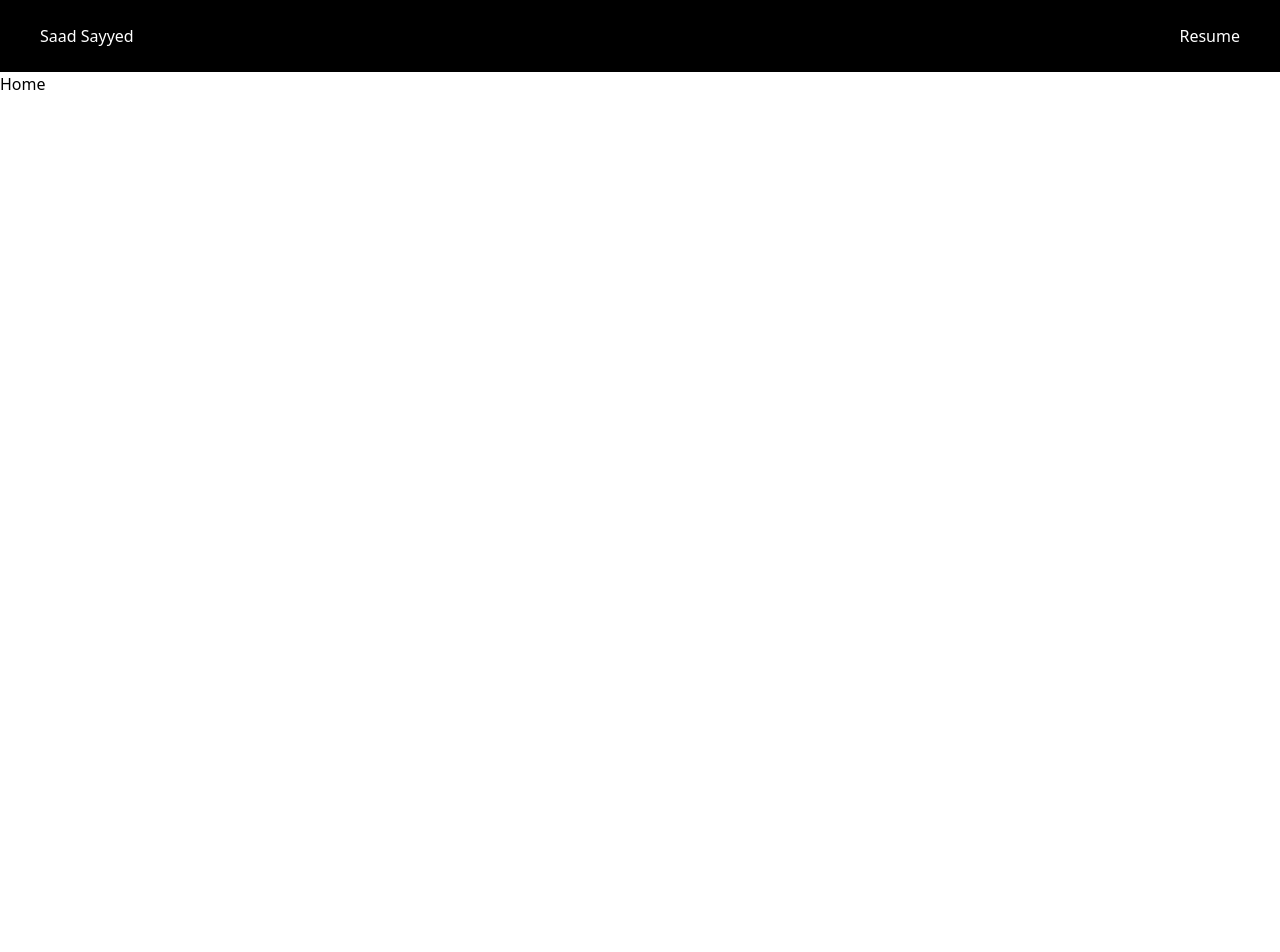
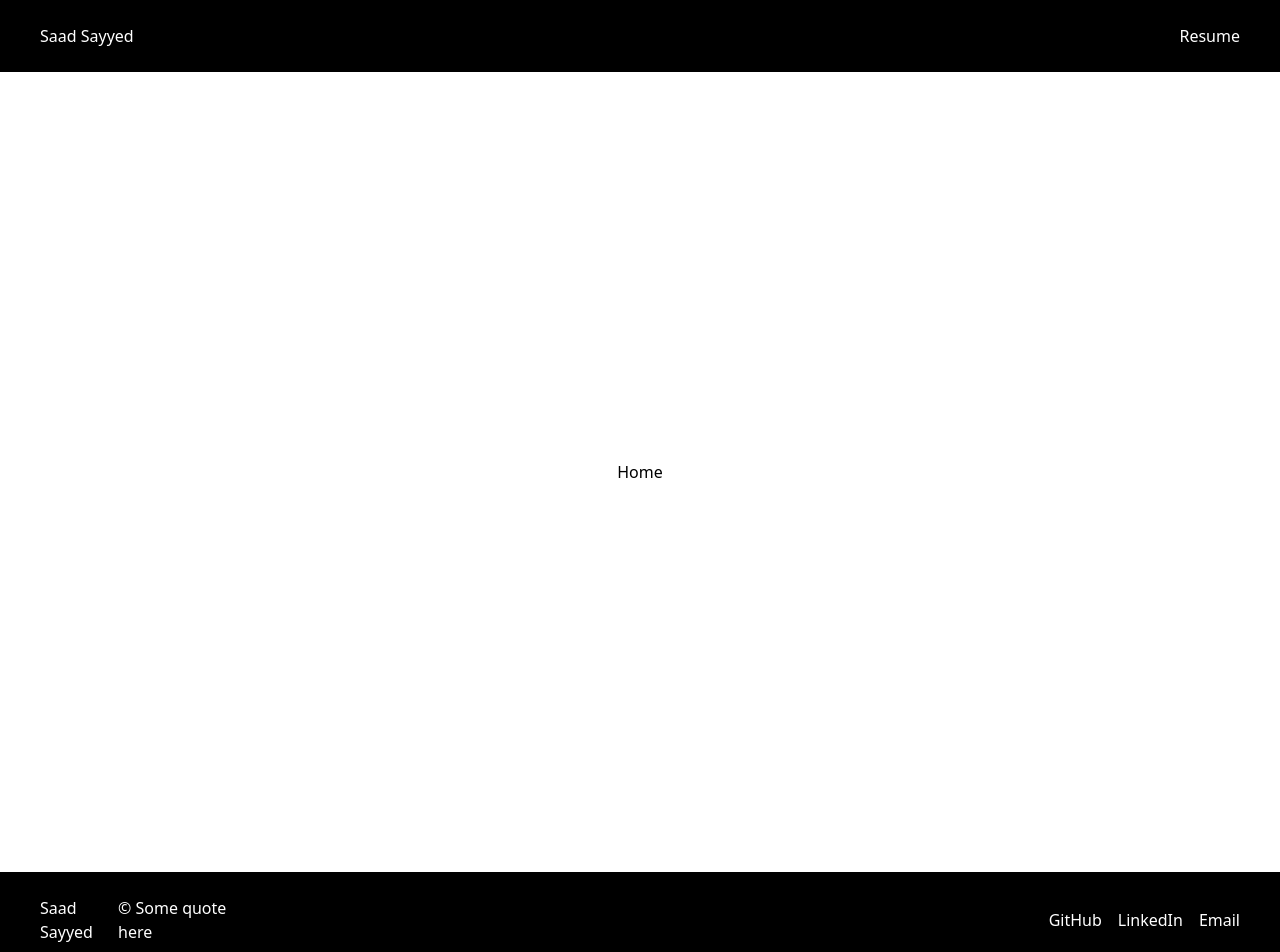
Before and after one commit to saadsayyed10/aie-portfolio, a Next.js app: page / in a window 1280 px wide. Shown: the top 952 px of the page. Before the commit the page ends 800 px from the top, so only its background shows below. Built offline with nearby package versions, Linux system fonts and the light colour scheme.

Commit message:
Footer layout

```diff
--- a/app/layout.tsx
+++ b/app/layout.tsx
@@ -1,6 +1,7 @@
 import type { Metadata } from "next";
 import "./globals.css";
 import Navbar from "@/component/Navbar";
+import Footer from "@/component/Footer";
 
 export const metadata: Metadata = {
   title: "Saad Sayyed SWE",
@@ -19,7 +20,9 @@ export default function RootLayout({
           <Navbar />
         </header>
         <main className="min-h-full flex flex-col">{children}</main>
-        <footer></footer>
+        <footer>
+          <Footer />
+        </footer>
       </body>
     </html>
   );
--- a/app/page.tsx
+++ b/app/page.tsx
@@ -1,5 +1,9 @@
 const Home = () => {
-  return <div>Home</div>;
+  return (
+    <div className="flex justify-center items-center w-full min-h-screen">
+      Home
+    </div>
+  );
 };
 
 export default Home;
--- /dev/null
+++ b/component/Footer.tsx
@@ -0,0 +1,17 @@
+import Link from "next/link";
+
+const Footer = () => {
+  return (
+    <div className="flex justify-between items-center w-full lg:px-10 lg:py-6 bg-black text-white">
+      <h3>Saad Sayyed</h3>
+      <h4>&copy; Some quote here</h4>
+      <div className="flex justify-end items-center w-full lg:gap-x-4">
+        <Link href={"/"}>GitHub</Link>
+        <Link href={"/"}>LinkedIn</Link>
+        <Link href={"/"}>Email</Link>
+      </div>
+    </div>
+  );
+};
+
+export default Footer;
```
